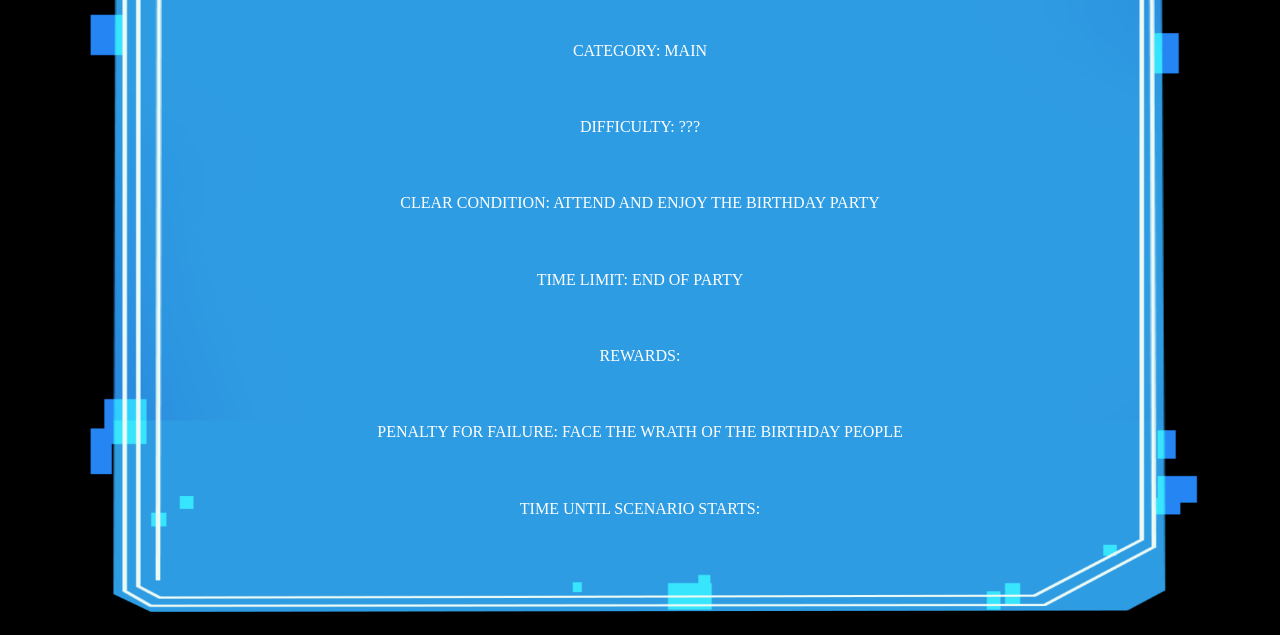
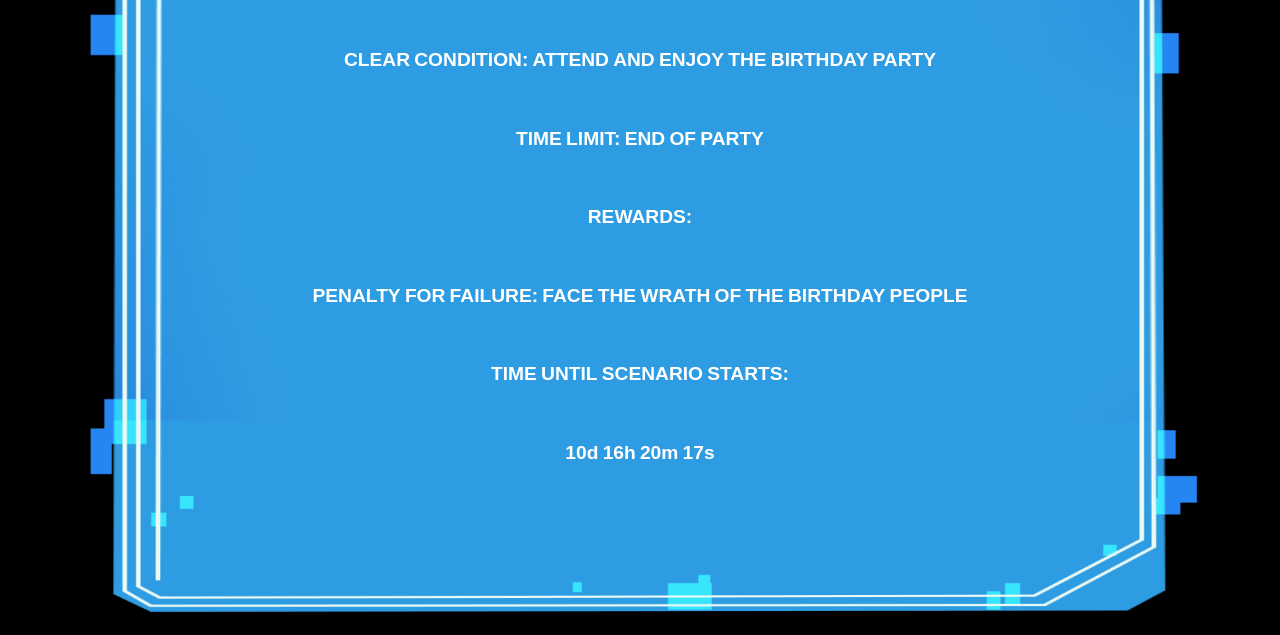
Before and after one commit to orvfanatic/orvfanatic.github.io, a website: page index.html in a window 1280 px wide. Shown: the part 365-1000 px from the top of the page. Drawn offline with Linux system fonts and the light colour scheme.

Commit message:
Add timer and basic styling

```diff
--- a/index.html
+++ b/index.html
@@ -4,14 +4,17 @@
     <meta charset="UTF-8" />
     <meta name="viewport" content="width=device-width, initial-scale=1.0" />
     <link rel="stylesheet" href="styles.css" />
+    <link rel="preconnect" href="https://fonts.googleapis.com">
+    <link rel="preconnect" href="https://fonts.gstatic.com" crossorigin>
+    <link href="https://fonts.googleapis.com/css2?family=Noto+Sans+Bhaiksuki&display=swap" rel="stylesheet">
   </head>
 
   <body>
     <img src="ScenarioWindow_TMP_long.png" alt="Scenario Window" />
     <div class="scenario-container">
       <h1>
-        &lt MAIN SCENARIO #UMAPYOI - <br />
-        BIRTHDAY PARTY &gt
+        &ltMAIN SCENARIO #UMAPYOI - <br />
+        BIRTHDAY PARTY&gt
       </h1>
 
         <p> CATEGORY: MAIN </p>
@@ -27,7 +30,9 @@
         <p> PENALTY FOR FAILURE: FACE THE WRATH OF THE BIRTHDAY PEOPLE </p>
 
         <p> TIME UNTIL SCENARIO STARTS: </p>
+        <p id="timer"></p>
     </div>
 
   </body>
+  <script src="timer.js"></script>
 </html>
--- a/styles.css
+++ b/styles.css
@@ -1,3 +1,10 @@
+* {
+    font-family: "Noto Sans Bhaiksuki", sans-serif;
+    font-weight: 800;
+    font-style: normal;
+    letter-spacing: 0.0001em;
+}
+
 body {
     display: grid;
     place-items: center;
@@ -19,7 +26,7 @@ img {
 
 .scenario-container {
     position: relative;
-    top: 20%;
+    top: 8%;
     width: fit-content;
     display: flex;
     flex-direction: column;
@@ -28,9 +35,13 @@ img {
 
     * {
         position: relative;
-        padding-top: 5%;
+        padding-top: 2%;
         text-align: center;
         z-index: 1;
         color: white;
     }
 }
+
+p {
+    font-size: 1.2em;
+}
--- /dev/null
+++ b/timer.js
@@ -0,0 +1,24 @@
+function displayTime() {
+    let currentDate = new Date().getTime();
+
+    var countDownDate = new Date("May 17, 2026 18:00:00").getTime();
+    var timeRemaining = countDownDate - currentDate;
+
+    // Calculating time remaining
+    var days = Math.floor(timeRemaining / (1000 * 60 * 60 * 24));
+    var hours = Math.floor((timeRemaining % (1000 * 60 * 60 * 24)) / (1000 * 60 * 60));
+    var minutes = Math.floor((timeRemaining % (1000 * 60 * 60)) / (1000 * 60));
+    var seconds = Math.floor((timeRemaining % (1000 * 60)) / 1000);
+
+    document.getElementById("timer").innerHTML = days + "d " + hours + "h "
+    + minutes + "m " + seconds + "s ";
+
+    // If the count down is finished
+    if (timeRemaining < 0) {
+        clearInterval(x);
+        document.getElementById("timer").innerHTML = "SCENARIO STARTED";
+    }
+}
+
+displayTime();
+setInterval(displayTime, 1000);
```
